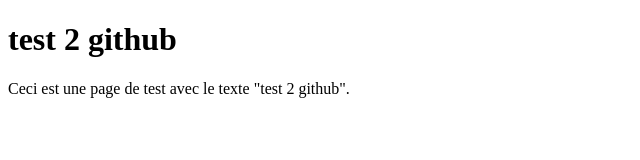
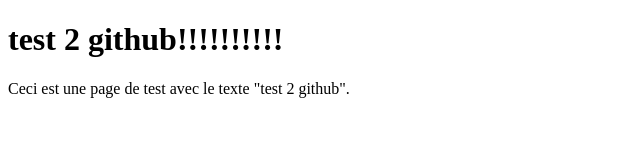
Before and after one commit to Yonni-G/Yonni-G.github.io, a plain HTML site: page index.html in a window 1280 px wide. Shown: the whole page, without its empty margins (0-640 px from the left). Drawn offline with Linux system fonts and the light colour scheme.

Commit message:
Update index.html

```diff
--- a/index.html
+++ b/index.html
@@ -6,7 +6,7 @@
     <title>Test GitHub</title>
 </head>
 <body>
-    <h1>test 2 github</h1>
+    <h1>test 2 github!!!!!!!!!!</h1>
     <p>Ceci est une page de test avec le texte "test 2 github".</p>
 </body>
 </html>
```
